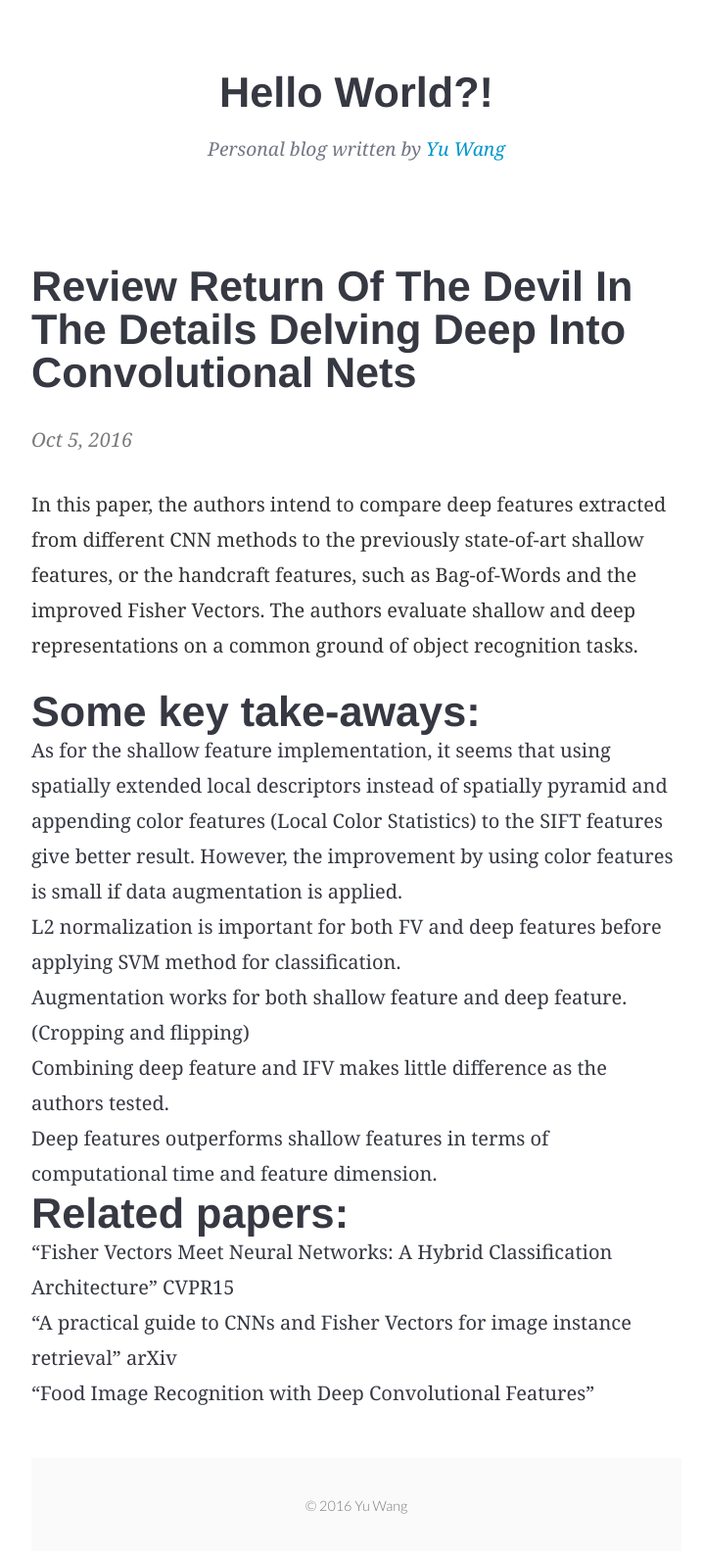
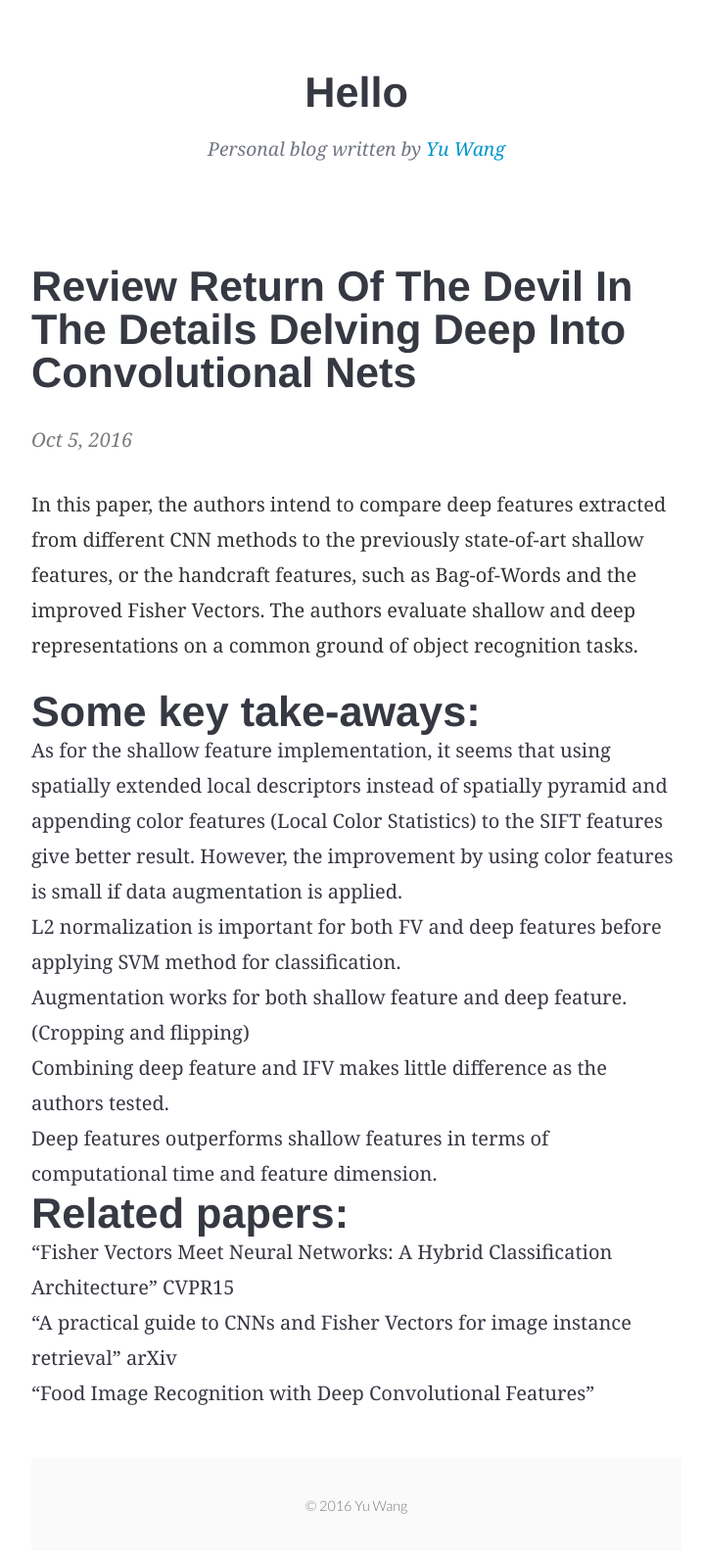
Before and after one commit to ywang-purdue/ywang-purdue.github.io, a Jekyll site: the page built from _posts/2016-10-05-review-return-of-the-devil-in-the-details-delving-deep-into-convolutional-nets.markdown, in a window 1280 px wide. Shown: the whole page at 98% size, without its empty margins (276-994 px from the left). Built offline with Jekyll 4.4.1, drawn with Linux system fonts in a browser that asks for light colours; comment, search, counter and statistics services are not loaded.

Commit message:
update blog

```diff
--- a/_config.yml
+++ b/_config.yml
@@ -1,8 +1,8 @@
 excerpt_separator: ""
-url: http://ywang-purdue.github.io/post_index.html
-title: Hello World?!
+url: http://ywang-purdue.github.io
+title: Hello
 email: ywang.chris@gmail.com
 author: Yu Wang
-description: Hello World?!
+description: Hello
 paginate: 30
 google_analytics:
--- a/_layouts/default.html
+++ b/_layouts/default.html
@@ -30,7 +30,7 @@
         <header class='blog-header' role='banner'>
 
         <h1 class='blog-title'>
-        Hello World?!
+        Hello
         </h1>
         <h2 class='blog-author'>
         Personal blog written by
```
